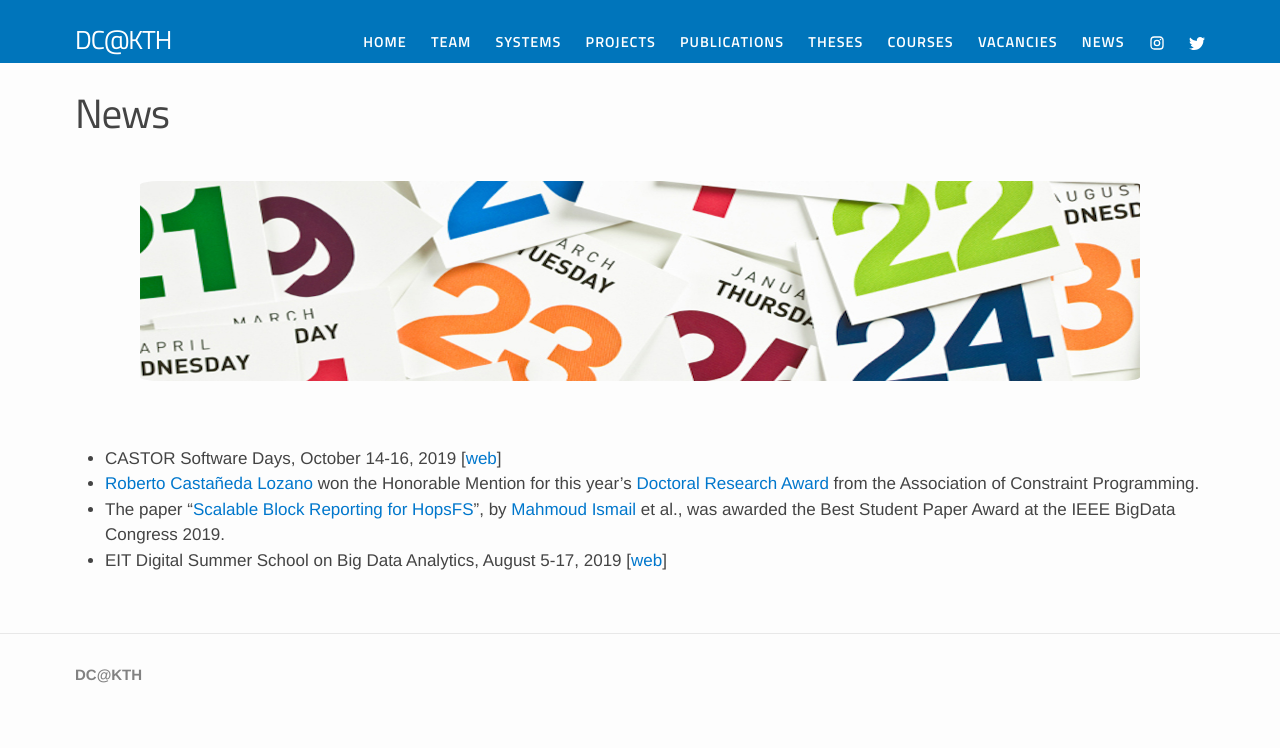
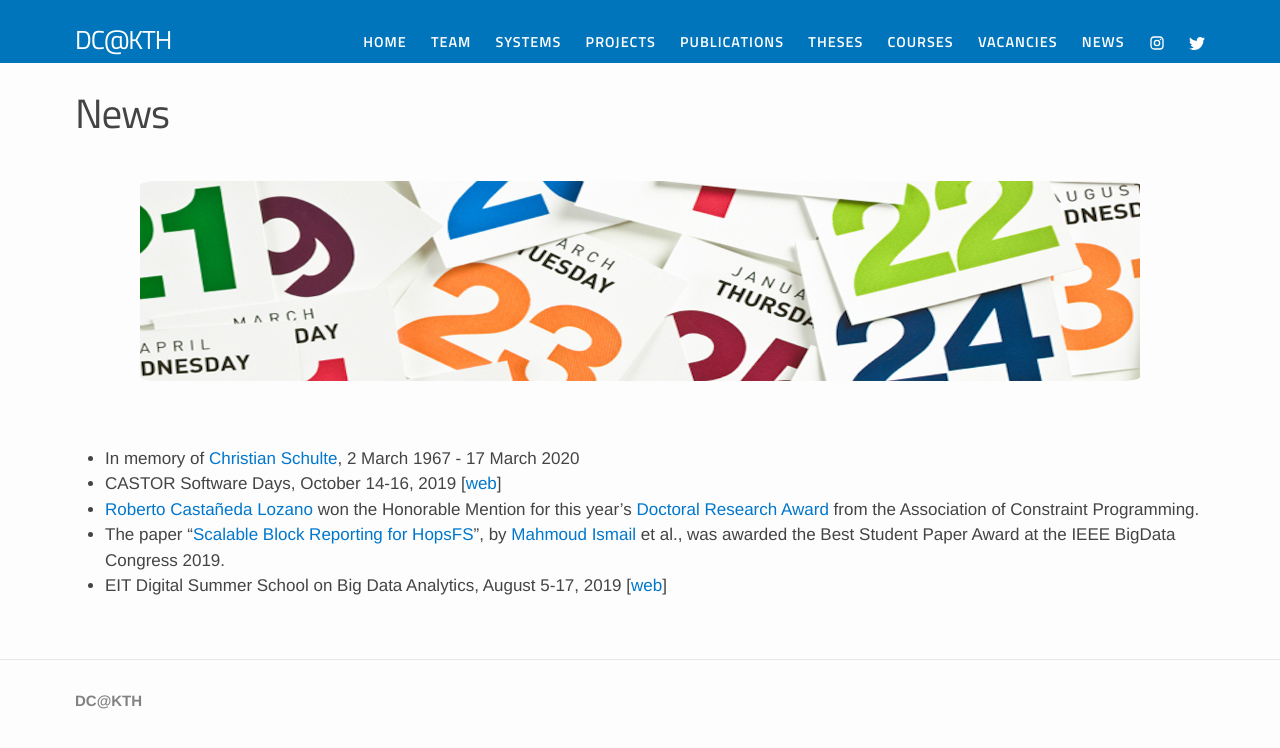
Before and after one commit to dcatkth/dcatkth.github.io, a Jekyll site: the page built from news.md, in a window 1280 px wide. Shown: the top 748 px of the page. Built offline with Jekyll 4.4.1, drawn with Linux system fonts in a browser that asks for light colours.

Commit message:
christian

```diff
--- a/news.md
+++ b/news.md
@@ -7,6 +7,7 @@ permalink: /news/
 <center><img src="/images/news.jpg" width="1000" height="200" align="center"></center>
 
 <br>
+* In memory of [Christian Schulte](https://intra.kth.se/en/eecs/aktuellt-pa-eecs/nyheter/in-memory-of-christian-schulte-1.969552), 2 March 1967 - 17 March 2020
 * CASTOR Software Days, October 14-16, 2019 [[web](https://castor-software-days-2019.github.io/)]
 * [Roberto Castañeda Lozano](https://www.linkedin.com/in/robcasloz/) won the Honorable Mention for this year's [Doctoral Research Award](https://www.a4cp.org/awards/doctoral-research-award) from the Association of Constraint Programming.
 * The paper "[Scalable Block Reporting for HopsFS](/papers/BIG_REG_55.pdf)", by [Mahmoud Ismail](https://www.kth.se/profile/maism) et al., was awarded the Best Student Paper Award at the IEEE BigData Congress 2019.
```
